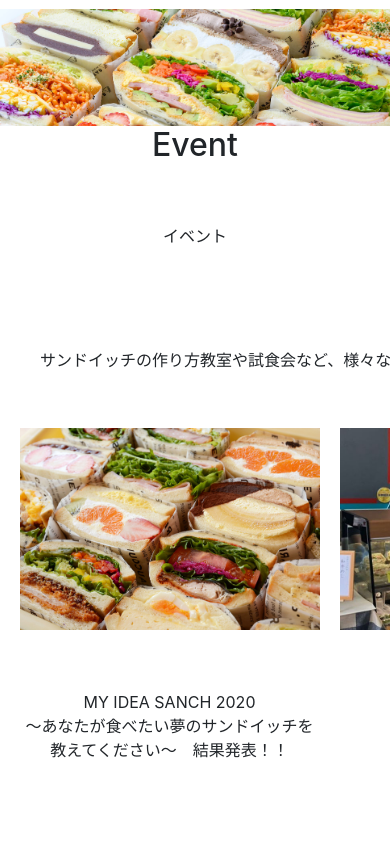
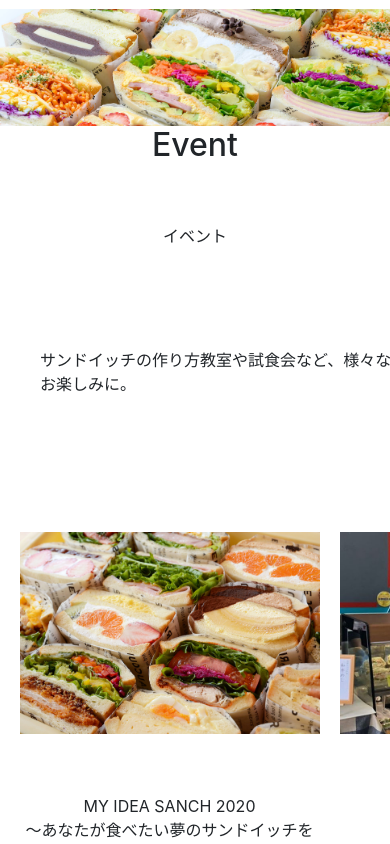
Before and after one commit to chatbox-inc/kadai_202009_iwanaga, a Nuxt app: page / in a window 390 px wide. Shown: the part 3840-4684 px from the top of the page. Built offline with nearby package versions, Linux system fonts and the light colour scheme.

Commit message:
add index.vue

```diff
--- a/pages/index.vue
+++ b/pages/index.vue
@@ -149,10 +149,12 @@
 
       <ul class="event1">
 
+            <div class="eventflex">
             <div class="eventimage"> </div>
+            <div class=eventp>
             <h2>Event</h2>
             <p>イベント</p>
-            <p class=meta>サンドイッチの作り方教室や試食会など、様々なイベントを企画しています。お楽しみに。</p>
+            <p class=meta>サンドイッチの作り方教室や試食会など、様々なイベントを企画しています。<br>お楽しみに。</p></div></div>
 
         <div class=event>
 
@@ -164,7 +166,7 @@
 
           <div class=event03>
           <img src="event01.jpg" width="300px">
-          <p>MY IDEA SANCH 2020<br>　～あなたが食べたい夢のサンドイッチを<br>教えてください～　結果発表！！</p></div>
+          <p>MY IDEA SANCH 2020<br>　～あなたが食べたい夢のサンドイッチを<br>教えてください～　結果発表！！</p></div><br><br>
 
         </div>
 
@@ -787,9 +789,14 @@ padding: 0 5vw;
 
 @media screen and (max-width: 600px){
 .event{white-space: nowrap;
-    display: block;
+       display: block;
+       overflow-x: scroll
+
 }
 }
+
+
+
 
 
 .event02 img{
@@ -1044,10 +1051,17 @@ width: 100%
 
 
 
+.eventflex
+{
+display: flex;
+margin-bottom: 80px;
+}
 
-
-
-
+@media(max-width:900px){
+ .eventflex{
+   flex-direction: column;
+  }
+}
 
 
 
```
